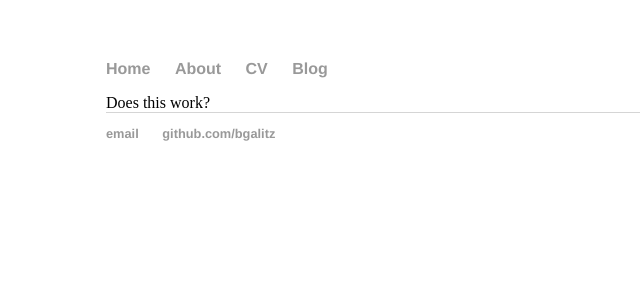
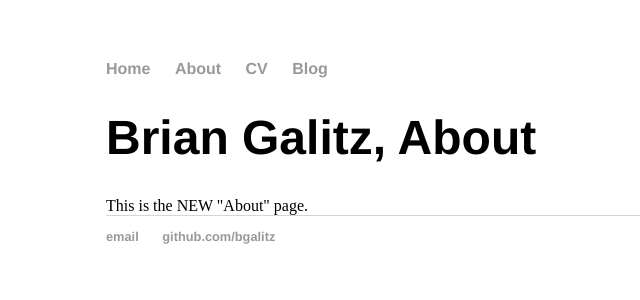
Before and after one commit to bgalitz/bgalitz.github.io, a Jekyll site: the page built from about/index.html, in a window 1280 px wide. Shown: the top 300 px of the page, without its empty margins (86-726 px from the left). Built offline with Jekyll 4.4.1, drawn with Linux system fonts in a browser that asks for light colours.

Commit message:
Update index.html
redirect to the about layout

```diff
--- a/about/index.html
+++ b/about/index.html
@@ -1,7 +1,6 @@
 ---
-layout: default
+layout: about
 title: Brian Galitz, About
 ---
 
-
-Does this work?
+This is the NEW "About" page.
```
